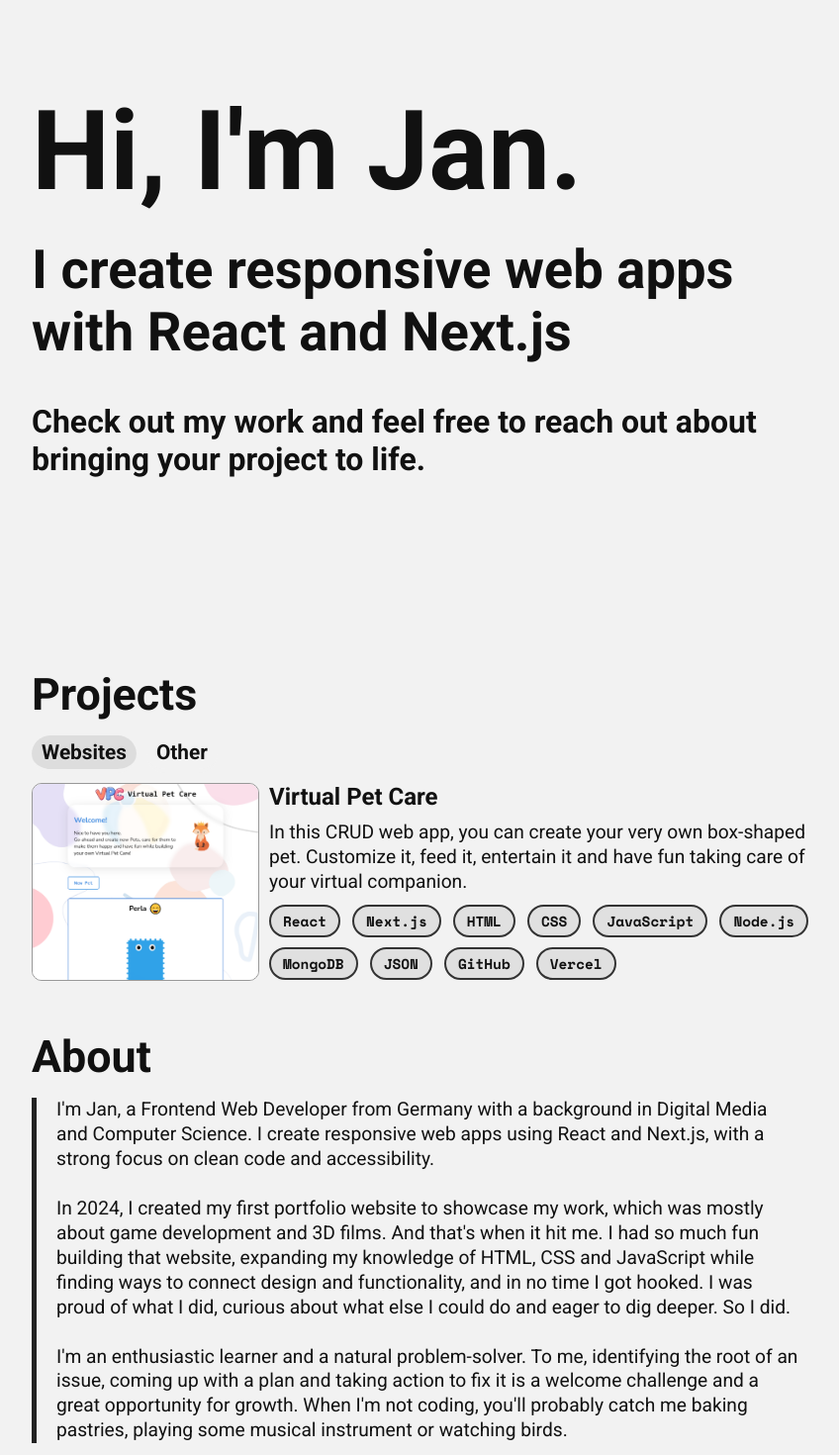
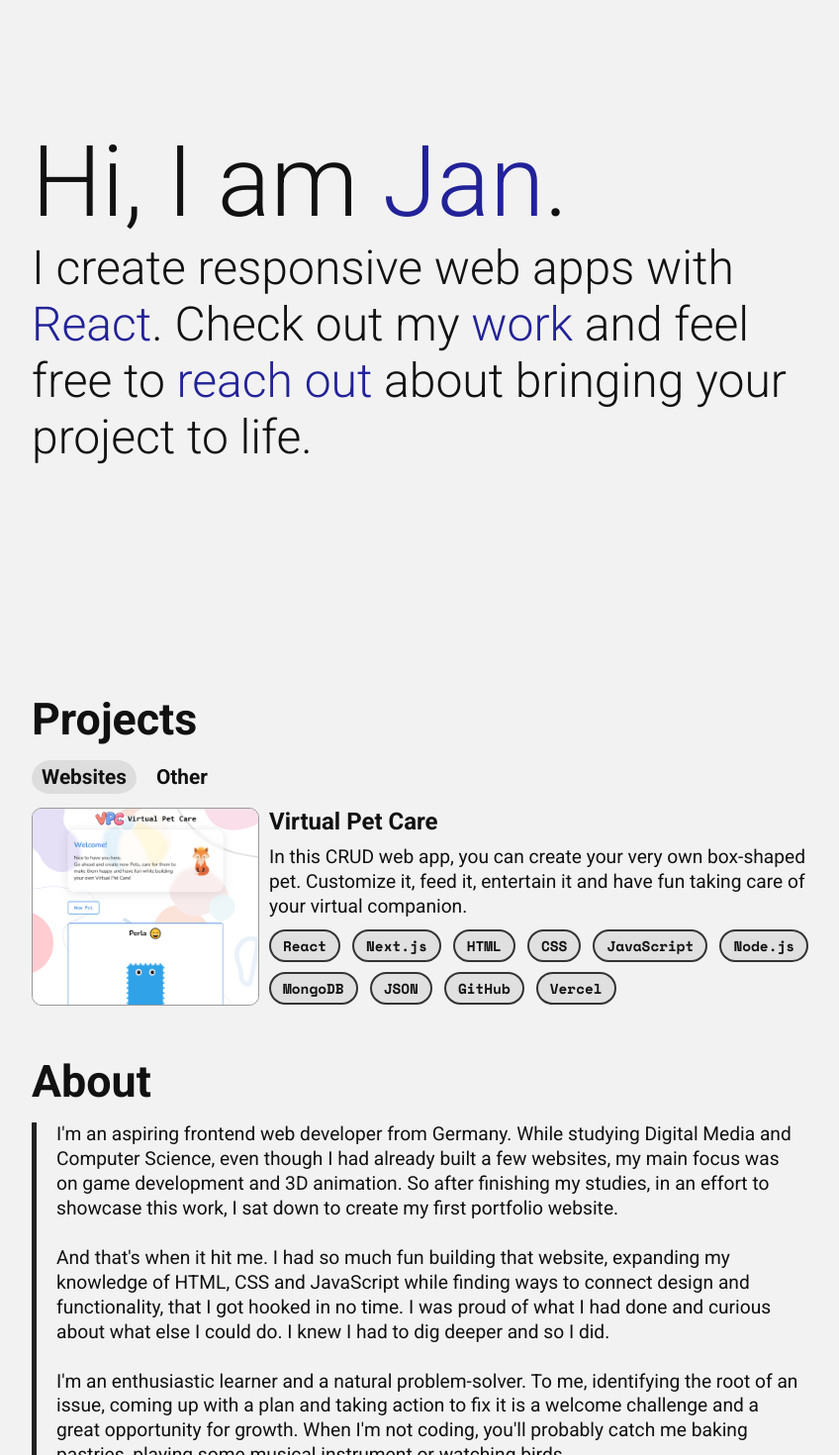
Before and after one commit to janlahse/portfolio, a Next.js app: page / in a window 1280 px wide. Shown: the part 120-1590 px from the top of the page at 99% size, without its empty margins (208-1056 px from the left). Built offline with nearby package versions, Linux system fonts and the light colour scheme.

Commit message:
added responsiveness and onclick navigation to landing page

```diff
--- a/components/About.js
+++ b/components/About.js
@@ -5,17 +5,18 @@ export default function About({ aboutRef }) {
     <section ref={aboutRef}>
       <h2>About</h2>
       <IntroText>
-        I&apos;m Jan, a Frontend Web Developer from Germany with a background in
-        Digital Media and Computer Science. I create responsive web apps using
-        React and Next.js, with a strong focus on clean code and accessibility.
+        I&apos;m an aspiring frontend web developer from Germany. While studying
+        Digital Media and Computer Science, even though I had already built a
+        few websites, my main focus was on game development and 3D animation. So
+        after finishing my studies, in an effort to showcase this work, I sat
+        down to create my first portfolio website.
         <br />
         <br />
-        In 2024, I created my first portfolio website to showcase my work, which
-        was mostly about game development and 3D films. And that&apos;s when it
-        hit me. I had so much fun building that website, expanding my knowledge
-        of HTML, CSS and JavaScript while finding ways to connect design and
-        functionality, and in no time I got hooked. I was proud of what I did,
-        curious about what else I could do and eager to dig deeper. So I did.
+        And that&apos;s when it hit me. I had so much fun building that website,
+        expanding my knowledge of HTML, CSS and JavaScript while finding ways to
+        connect design and functionality, that I got hooked in no time. I was
+        proud of what I had done and curious about what else I could do. I knew
+        I had to dig deeper and so I did.
         <br />
         <br />
         I&apos;m an enthusiastic learner and a natural problem-solver. To me,
--- a/components/LandingPage.js
+++ b/components/LandingPage.js
@@ -1,34 +1,50 @@
 import styled from "styled-components";
 
-export default function LandingPage({ landingRef }) {
+export default function LandingPage({ landingRef, handleScroll }) {
   return (
     <Container ref={landingRef}>
-      <TextOne>Hi, I&apos;m Jan. </TextOne>
-      <TextTwo>I create responsive web apps with React and Next.js</TextTwo>
-      <TextThree>
-        Check out my work and feel free to reach out about bringing your project
-        to life.
-      </TextThree>
+      <Heading>
+        Hi, I am <Span onClick={() => handleScroll("about")}>Jan</Span>.
+      </Heading>
+      <Paragraph>
+        I create responsive web apps with{" "}
+        <Span onClick={() => handleScroll("stack")}>React</Span>. Check out my{" "}
+        <Span onClick={() => handleScroll("projects")}>work</Span> and feel free
+        to <Span onClick={() => handleScroll("contact")}>reach out</Span> about{" "}
+        bringing your project to life.
+      </Paragraph>
     </Container>
   );
 }
 
 const Container = styled.section`
-  min-height: calc(100vh - 120px);
+  min-height: calc(100vh - 135px);
   display: flex;
   flex-direction: column;
   justify-content: center;
+  @media (min-width: 650px) {
+    min-height: calc(100vh - 95px);
+  }
 `;
 
-const TextOne = styled.h3`
-  font-size: 7em;
+const Heading = styled.h3`
+  font-size: 60px;
+  font-weight: 300;
+  @media (min-width: 650px) {
+    font-size: 100px;
+  }
 `;
 
-const TextTwo = styled.h3`
-  font-size: 3.4em;
-  padding: 23px 0 40px;
+const Paragraph = styled.p`
+  font-size: 40px;
+  padding: 0;
+  font-weight: 300;
+  @media (min-width: 650px) {
+    font-size: 48px;
+  }
 `;
 
-const TextThree = styled.h3`
-  font-size: 2em;
+const Span = styled.span`
+  color: #222299;
+  cursor: pointer;
 `;
--- a/pages/index.js
+++ b/pages/index.js
@@ -20,7 +20,7 @@ export default function Home({
       <Head>
         <title>Jan Lahse</title>
       </Head>
-      <LandingPage landingRef={landingRef} />
+      <LandingPage landingRef={landingRef} handleScroll={handleScroll} />
       <Projects projectsRef={projectsRef} />
       <About aboutRef={aboutRef} />
       <TechStack stackRef={stackRef} />
```
